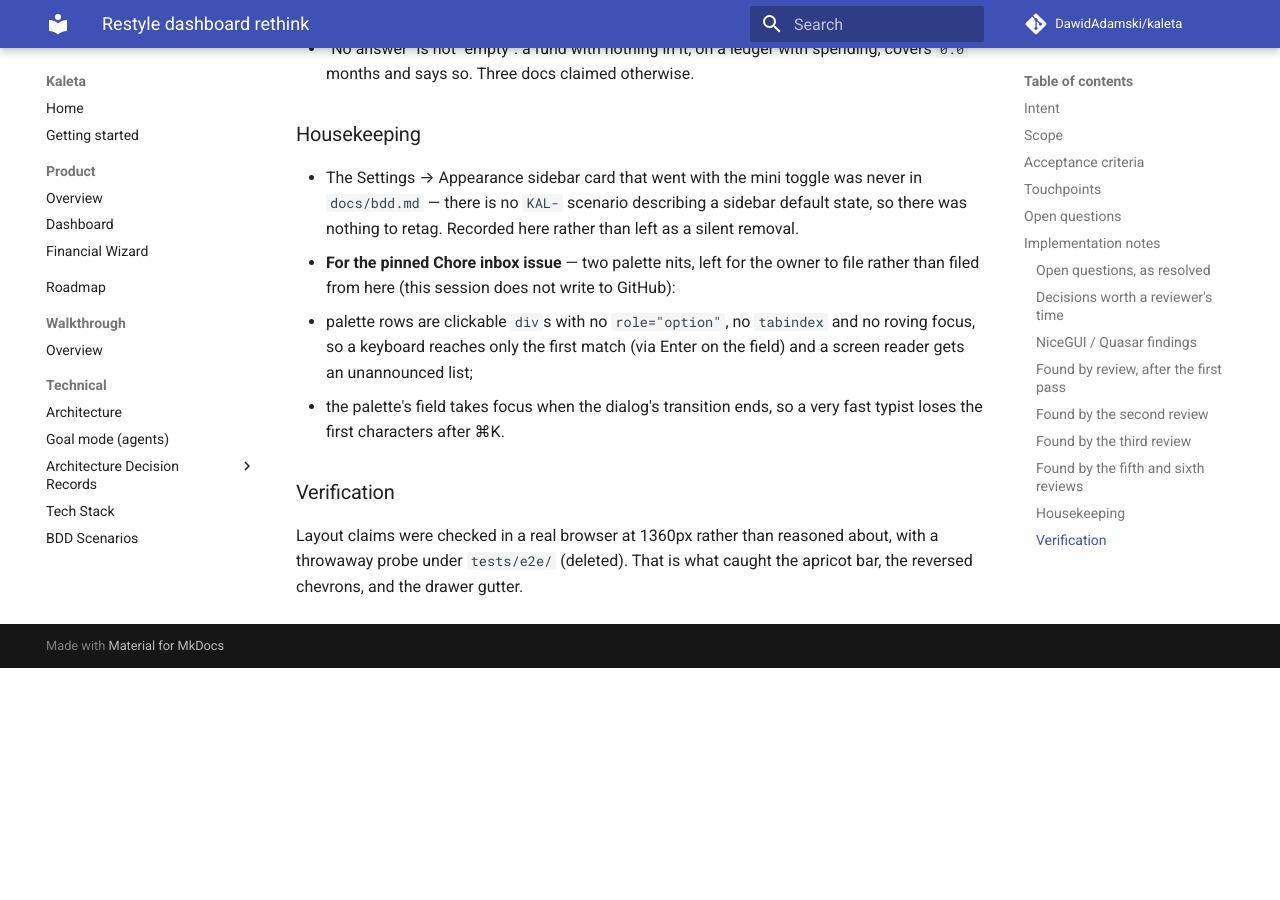
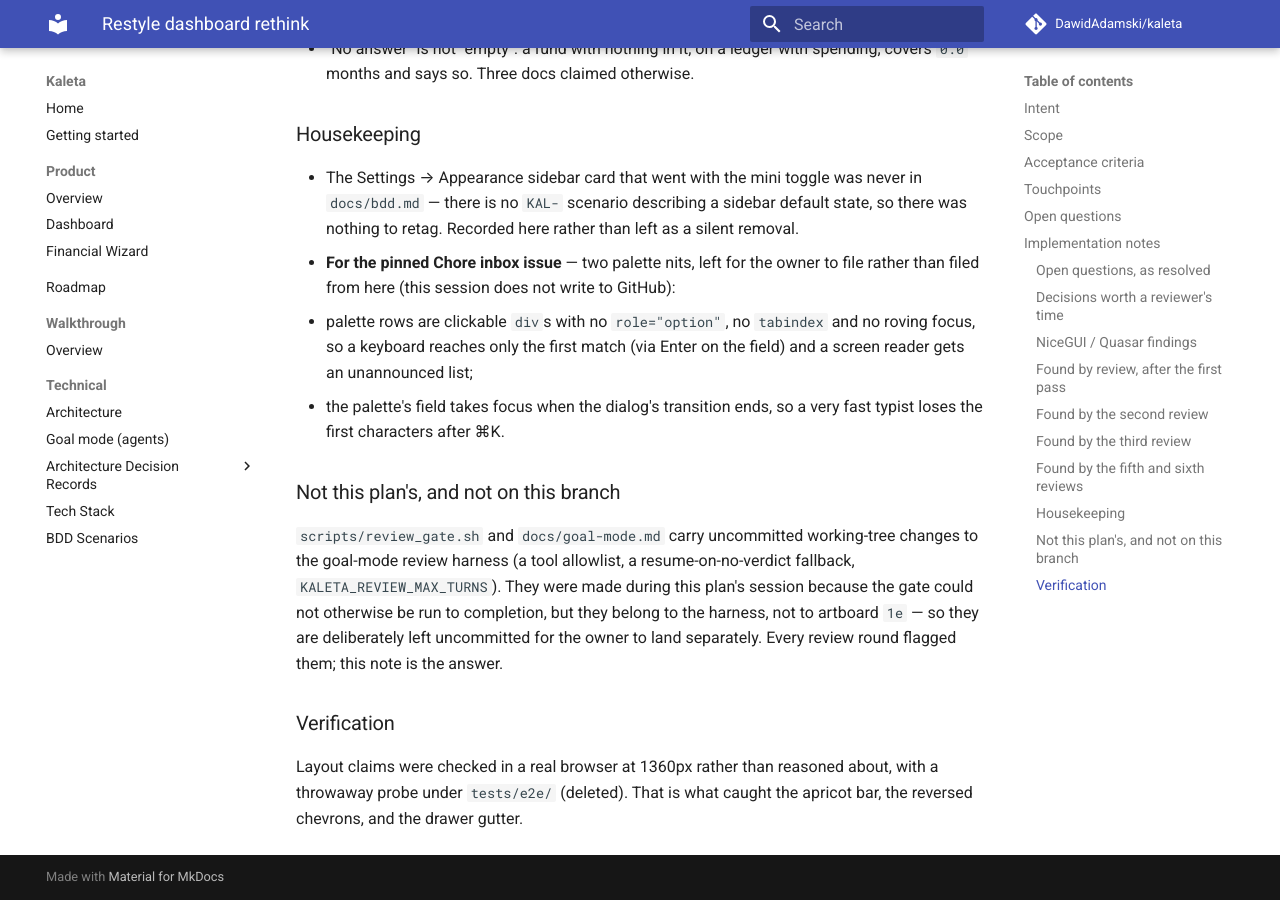
Before and after one commit to DawidAdamski/kaleta, an MkDocs documentation site: the page built from docs/plans/restyle-dashboard-rethink.md, in a window 1280 px wide and 900 px high, scrolled down 7189 px. Built offline with MkDocs 1.6.1 and Material for MkDocs 9.7.7, drawn with Linux system fonts in a browser that asks for light colours; comment, search, counter and statistics services are not loaded; before the commit the page ends 7857 px from its top, so only the background shows below that.

Commit message:
docs: the palette scenario says where the shortcut works
KAL-NAV-008 gains the step its e2e already pins — Ctrl+K from inside a
text field, the whole reason the key left `ui.keyboard`. The plans index
says this plan is in progress; ADR-9 stops pointing at a settings module
docstring that became a package; and the plan records why the review
harness is modified in the working tree and staying uncommitted.

Co-Authored-By: Claude Opus 5 (1M context) <noreply@anthropic.com>
Claude-Session: https://claude.ai/code/session_0152AYpRfMD2oD5sjv3sg3qi

```diff
--- a/docs/plans/restyle-dashboard-rethink.md
+++ b/docs/plans/restyle-dashboard-rethink.md
@@ -328,6 +328,16 @@ payees or categories (routes only); touching `app.storage.user` keys;
   - the palette's field takes focus when the dialog's transition ends, so
     a very fast typist loses the first characters after ⌘K.
 
+### Not this plan's, and not on this branch
+
+`scripts/review_gate.sh` and `docs/goal-mode.md` carry uncommitted
+working-tree changes to the goal-mode review harness (a tool allowlist, a
+resume-on-no-verdict fallback, `KALETA_REVIEW_MAX_TURNS`). They were made
+during this plan's session because the gate could not otherwise be run to
+completion, but they belong to the harness, not to artboard `1e` — so
+they are deliberately left uncommitted for the owner to land separately.
+Every review round flagged them; this note is the answer.
+
 ### Verification
 
 Layout claims were checked in a real browser at 1360px rather than
```
Also changed, not shown: docs/adr/009-per-user-settings-via-appstorageuser.md (+2 -1 lines), docs/bdd.md (+1 -0 lines), docs/plans/README.md (+1 -1 lines).
